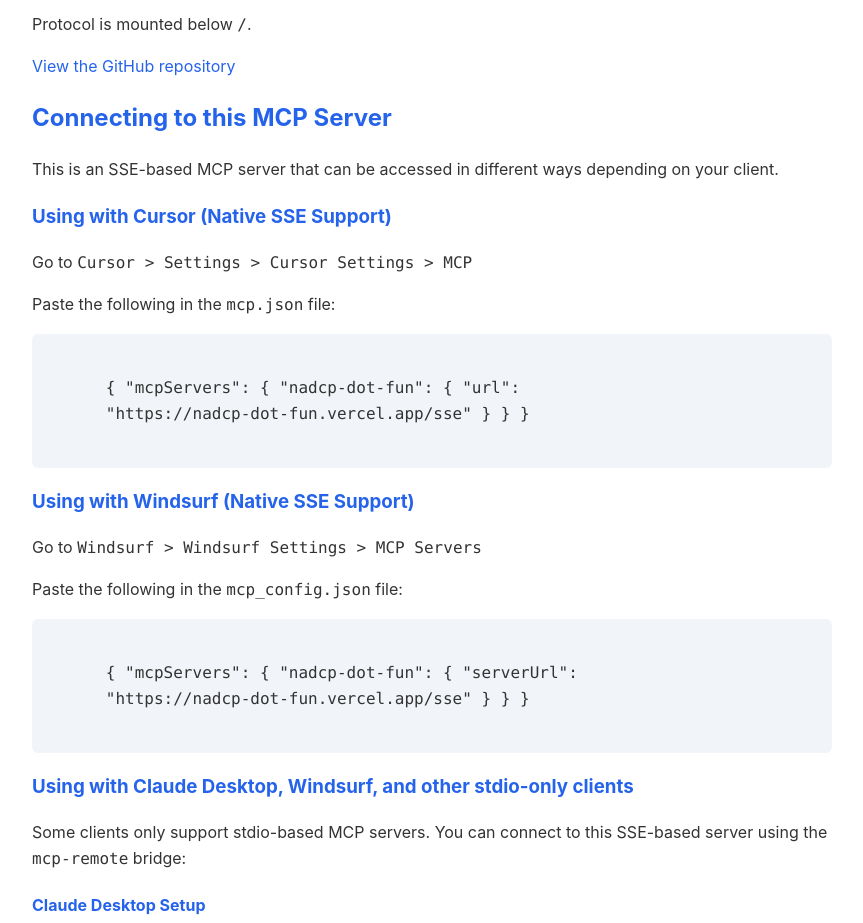
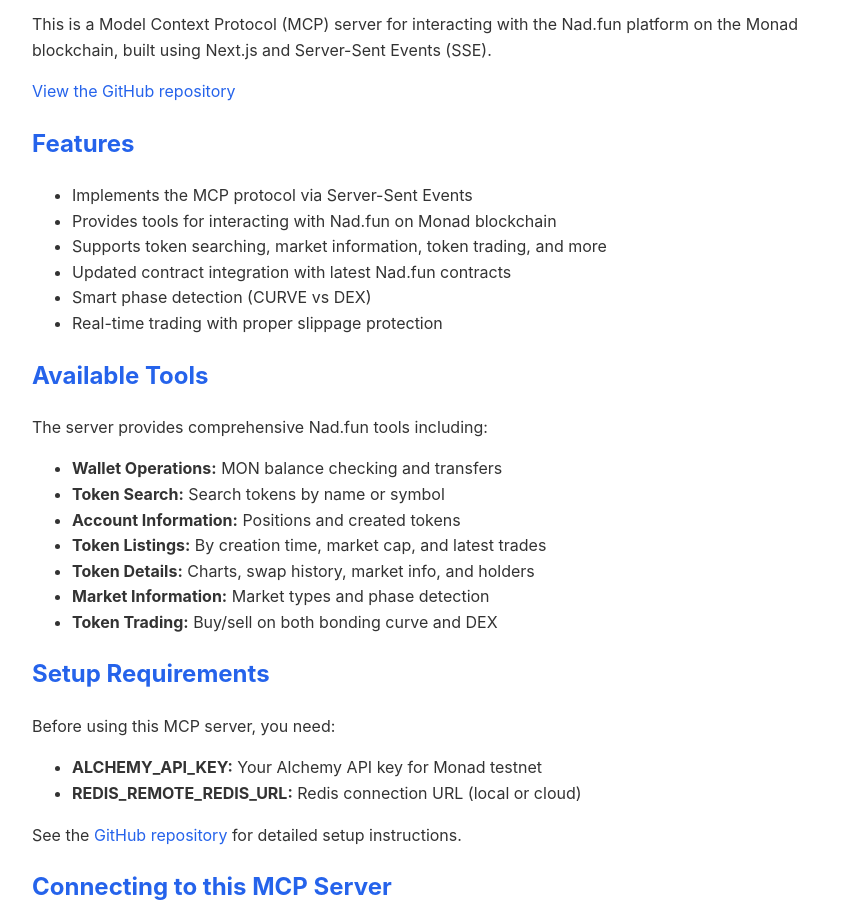
Before and after one commit to velikanghost/nadcp_dot_fun, a website: page public/index.html in a window 1280 px wide. Shown: the part 102-1025 px from the top of the page, without its empty margins (208-1071 px from the left). Drawn offline with Linux system fonts and the light colour scheme.

Commit message:
v3: done

```diff
--- a/public/index.html
+++ b/public/index.html
@@ -49,14 +49,75 @@
     </style>
   </head>
   <body>
-    <h1>Nad.fun SSE-based MCP using Next.js</h1>
+    <h1>Nad.fun MCP Server</h1>
 
-    <p>Protocol is mounted below <code>/</code>.</p>
+    <p>
+      This is a Model Context Protocol (MCP) server for interacting with the
+      Nad.fun platform on the Monad blockchain, built using Next.js and
+      Server-Sent Events (SSE).
+    </p>
 
     <p>
       <a href="https://github.com/velikanghost/nadcp_dot_fun"
         >View the GitHub repository</a
       >
+    </p>
+
+    <h2>Features</h2>
+    <ul>
+      <li>Implements the MCP protocol via Server-Sent Events</li>
+      <li>Provides tools for interacting with Nad.fun on Monad blockchain</li>
+      <li>
+        Supports token searching, market information, token trading, and more
+      </li>
+      <li>Updated contract integration with latest Nad.fun contracts</li>
+      <li>Smart phase detection (CURVE vs DEX)</li>
+      <li>Real-time trading with proper slippage protection</li>
+    </ul>
+
+    <h2>Available Tools</h2>
+    <p>The server provides comprehensive Nad.fun tools including:</p>
+    <ul>
+      <li>
+        <strong>Wallet Operations:</strong> MON balance checking and transfers
+      </li>
+      <li><strong>Token Search:</strong> Search tokens by name or symbol</li>
+      <li>
+        <strong>Account Information:</strong> Positions and created tokens
+      </li>
+      <li>
+        <strong>Token Listings:</strong> By creation time, market cap, and
+        latest trades
+      </li>
+      <li>
+        <strong>Token Details:</strong> Charts, swap history, market info, and
+        holders
+      </li>
+      <li>
+        <strong>Market Information:</strong> Market types and phase detection
+      </li>
+      <li>
+        <strong>Token Trading:</strong> Buy/sell on both bonding curve and DEX
+      </li>
+    </ul>
+
+    <h2>Setup Requirements</h2>
+    <p>Before using this MCP server, you need:</p>
+    <ul>
+      <li>
+        <strong>ALCHEMY_API_KEY:</strong> Your Alchemy API key for Monad testnet
+      </li>
+      <li>
+        <strong>REDIS_REMOTE_REDIS_URL:</strong> Redis connection URL (local or
+        cloud)
+      </li>
+    </ul>
+    <p>
+      See the
+      <a href="https://github.com/velikanghost/nadcp_dot_fun"
+        >GitHub repository</a
+      >
+      for detailed setup instructions.
     </p>
 
     <h2>Connecting to this MCP Server</h2>
@@ -74,7 +135,8 @@
 
     <div class="code-block">
       { "mcpServers": { "nadcp-dot-fun": { "url":
-      "https://nadcp-dot-fun.vercel.app/sse" } } }
+      "https://nadcp-dot-fun.vercel.app/sse", "env": { "PRIVATE_KEY":
+      "your_private_key" } } } }
     </div>
 
     <h3>Using with Windsurf (Native SSE Support)</h3>
```
Also changed, not shown: README.md.
